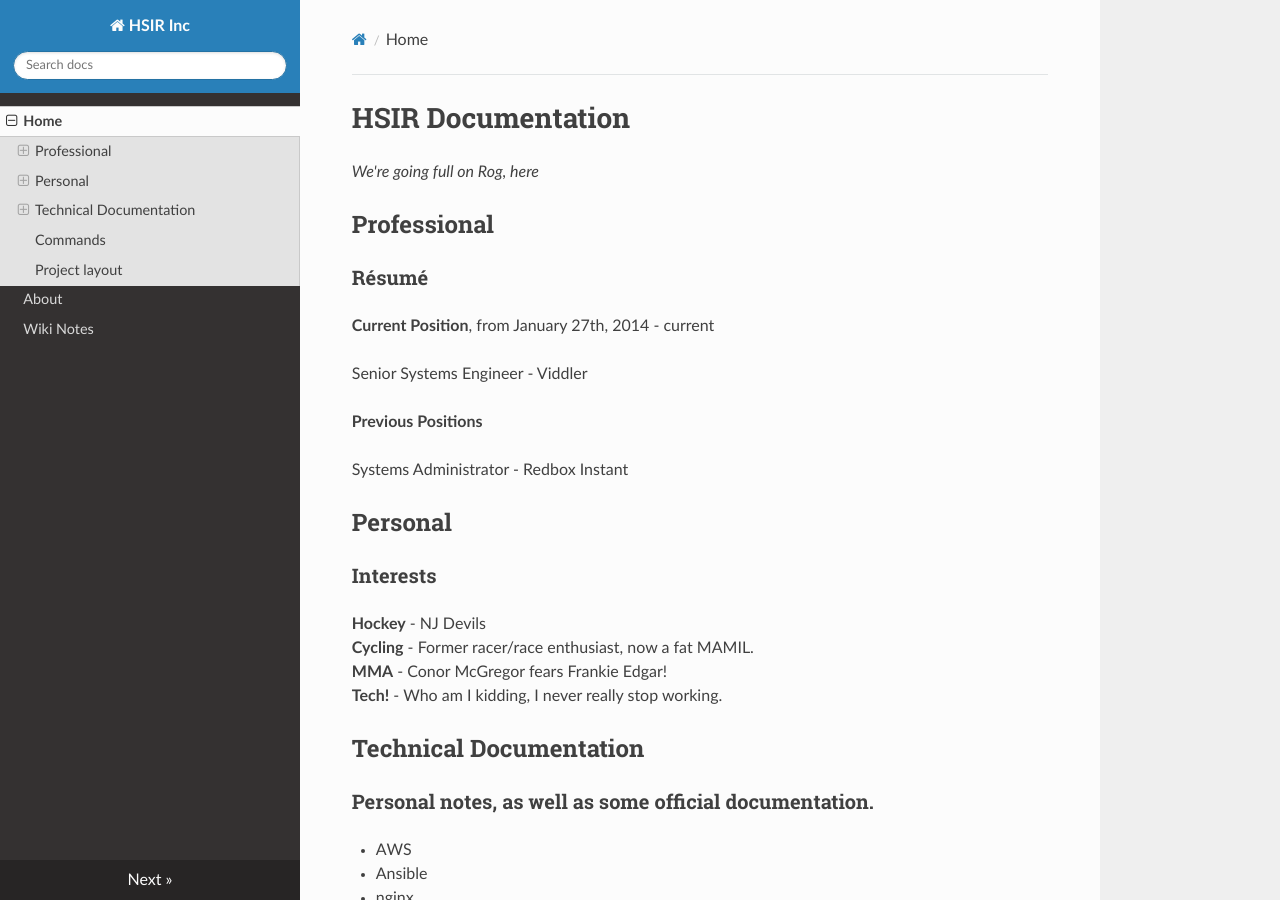
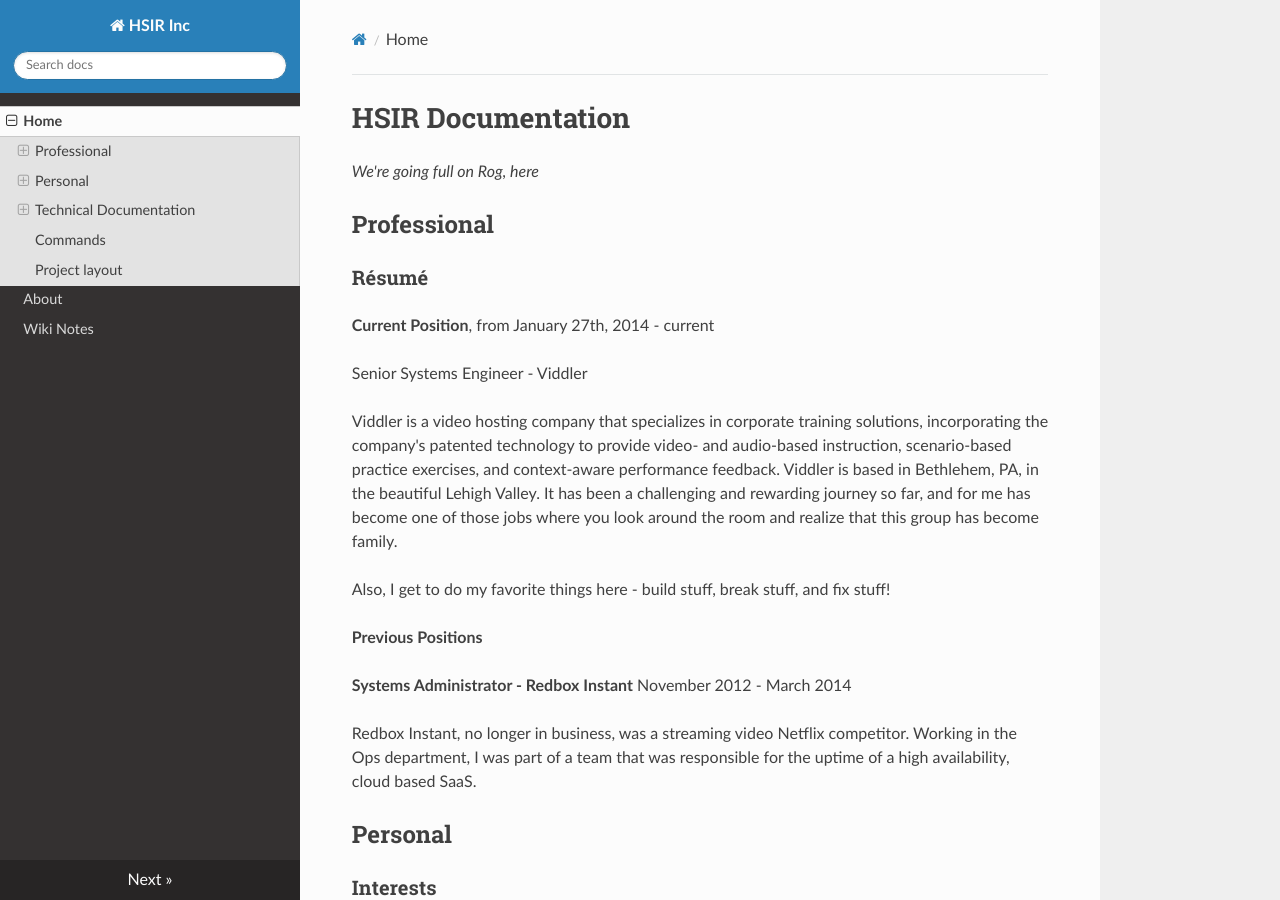
Before and after one commit to simplycycling/mk-docs, an MkDocs documentation site: the page built from docs/index.md, in a window 1280 px wide and 900 px high. Built offline with MkDocs 1.6.1, drawn with Linux system fonts in a browser that asks for light colours; nearby versions of some CDN libraries; old or Windows-style settings are respelled for this version of MkDocs.

Commit message:
Filled in some employment information

```diff
--- a/docs/index.md
+++ b/docs/index.md
@@ -9,9 +9,24 @@ _We're going full on Rog, here_
 
 Senior Systems Engineer - Viddler
 
+Viddler is a video hosting company that specializes in corporate training
+solutions, incorporating the company's patented technology to provide video-
+and audio-based instruction, scenario-based practice exercises, and
+context-aware performance feedback. Viddler is based in Bethlehem, PA, in
+the beautiful Lehigh Valley. It has been a challenging and rewarding journey
+so far, and for me has become one of those jobs where you look around the
+room and realize that this group has become family.
+
+Also, I get to do my favorite things here - build stuff, break stuff, and
+fix stuff!
+
 **Previous Positions**
 
-Systems Administrator - Redbox Instant
+**Systems Administrator - Redbox Instant** November 2012 - March 2014
+
+Redbox Instant, no longer in business, was a streaming video Netflix competitor.
+Working in the Ops department, I was part of a team that was responsible
+for the uptime of a high availability, cloud based SaaS.
 
 ## Personal
 
```
